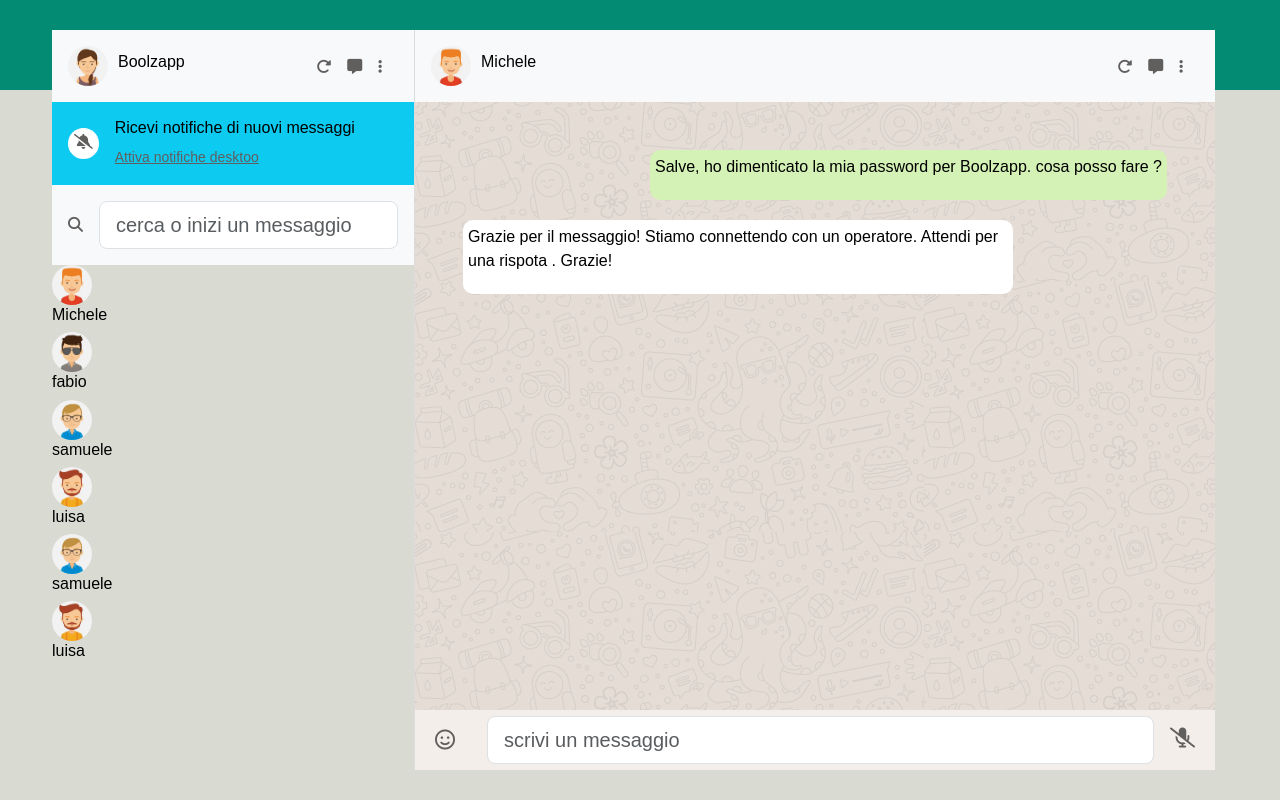
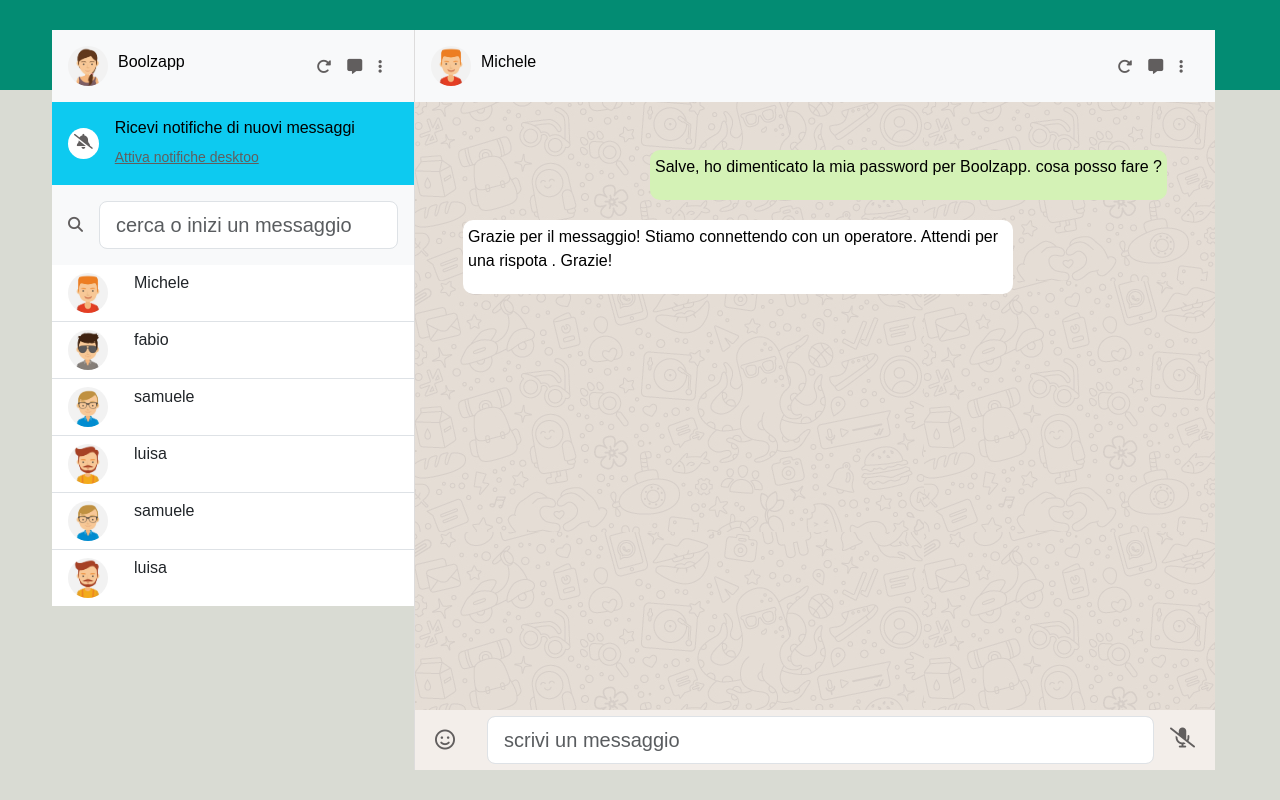
Before and after one commit to amaniesseili/vue-boolzapp, a plain HTML site: page index.html in a window 1280 px wide. Drawn offline with nearby package versions, Linux system fonts and the light colour scheme.

Commit message:
v-for single contact

```diff
--- a/index.html
+++ b/index.html
@@ -90,10 +90,12 @@
 <div id="app">
 
 
-  <div class="contact-list">
-    <div v-for="contact in contacts" :key="contact.id" class="contact-item">
+  <div class="contact-list flex-grow-1 overflow-hidden list-group list-group-flush ">
+    <div class="list-group-item list-group-item-action d-flex gap-3"
+      v-for="contact in contacts" :key="contact.id" class="contact-item">
       <img :src="contact.avatar" alt="">
-      <h6 class="contact-name">{{ contact.name }}</h6>
+
+      <h6 class="contacts-name">{{ contact.name }}</h6>
     </div>
   </div>
 </div>
```
